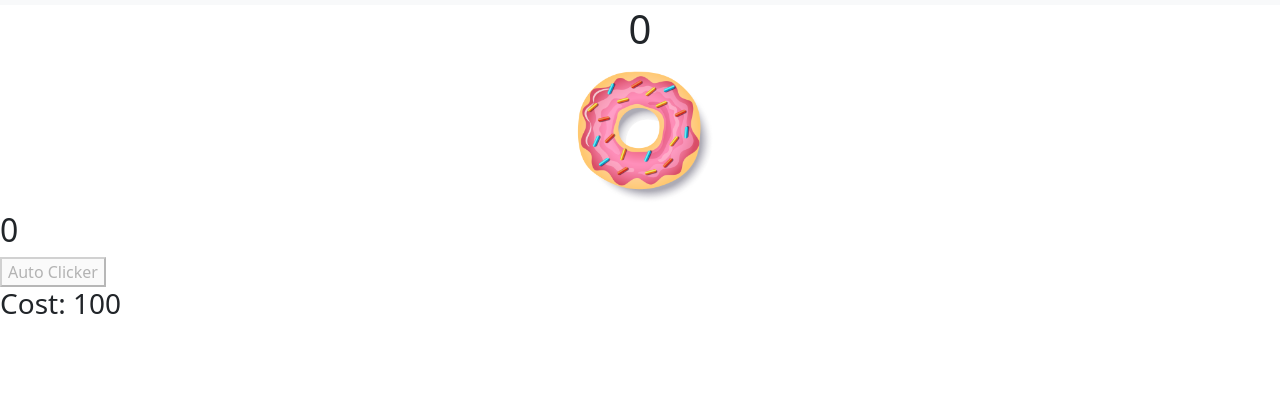
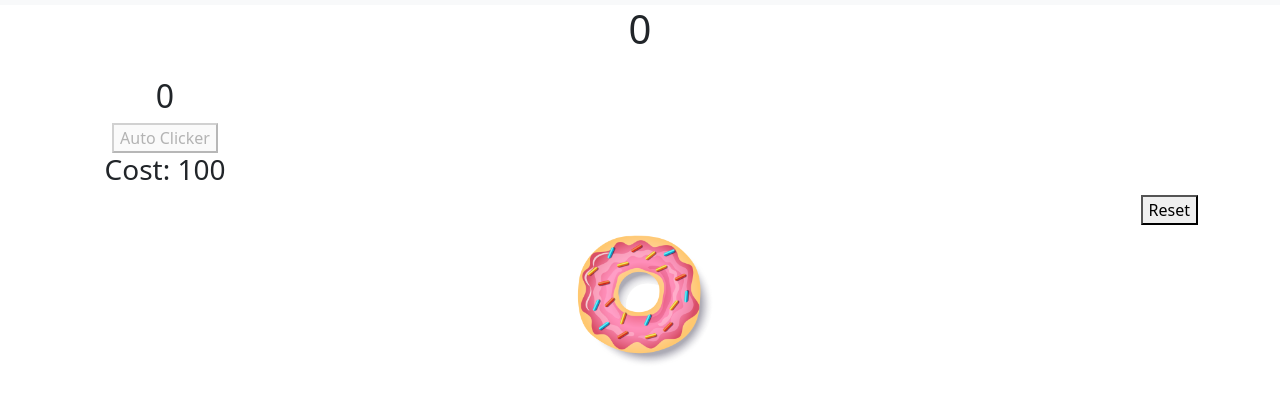
Before and after one commit to Legacy1Q/donutmaker-project, a website built with Parcel: page index.html in a window 1280 px wide. Shown: the part 51-452 px from the top of the page. Built offline with nearby package versions, Linux system fonts and the light colour scheme.

Commit message:
added reset

```diff
--- a/index.html
+++ b/index.html
@@ -32,19 +32,22 @@
       </div>
     </nav>
     <div class="container text-center">
-      <div class="row justify-content-md-cneter">
-        <div class="col">
-          <h1 id="donutCounter">0</h1>
+      <div class="row justify-content-center align-items-center">
+        <div class="col-6 text-center">
+          <h1 id="donutCounter" class="mb-4">0</h1>
           <img src="images\donut.webp" alt="Donut" id="donutImage" width="150">
         </div>
       </div>
-    </div>
-    <div>
       <div class="row">
-        <div class="col">
+        <div class="col-2">
           <h2 id="autoClickerCounter">0</h2>
           <button id="autoClickerButton">Auto Clicker</button>
           <h3 id="autoClickerCostDisplay">Cost: 100</h3>
+        </div>
+      </div>
+      <div class="row">
+        <div class="col text-end">
+          <button id="resetButton">Reset</button>
         </div>
       </div>
     </div>
--- a/index.js
+++ b/index.js
@@ -55,3 +55,14 @@ autoClickerButton.addEventListener("click", () => {
     setInterval(automaticClick, 1000);
   }
 });
+
+// Reset
+resetButton.addEventListener("click", () => {
+  donutCount = 0;
+  autoClickerCount = 0;
+  autoClickerCost = 100;
+  autoClickerActive = false;
+  updateDonutCount();
+  autoClickerCounter.innerText = autoClickerCount;
+  autoClickerCostDisplay.innerText = `Cost: ${autoClickerCost}`;
+});
--- a/style.css
+++ b/style.css
@@ -0,0 +1,5 @@
+* {
+    margin: 0;
+    padding: 0;
+    box-sizing: border-box;
+}
```
